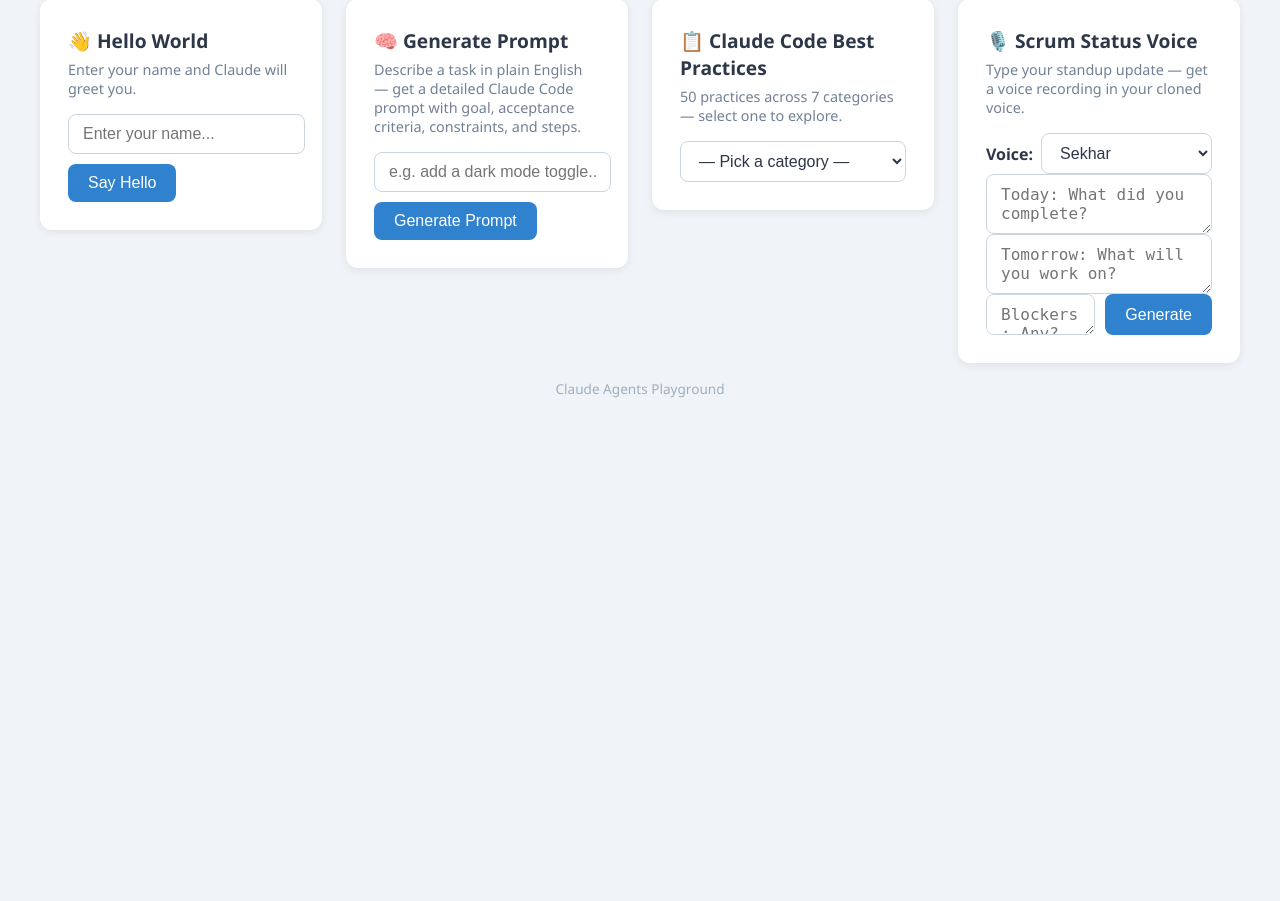
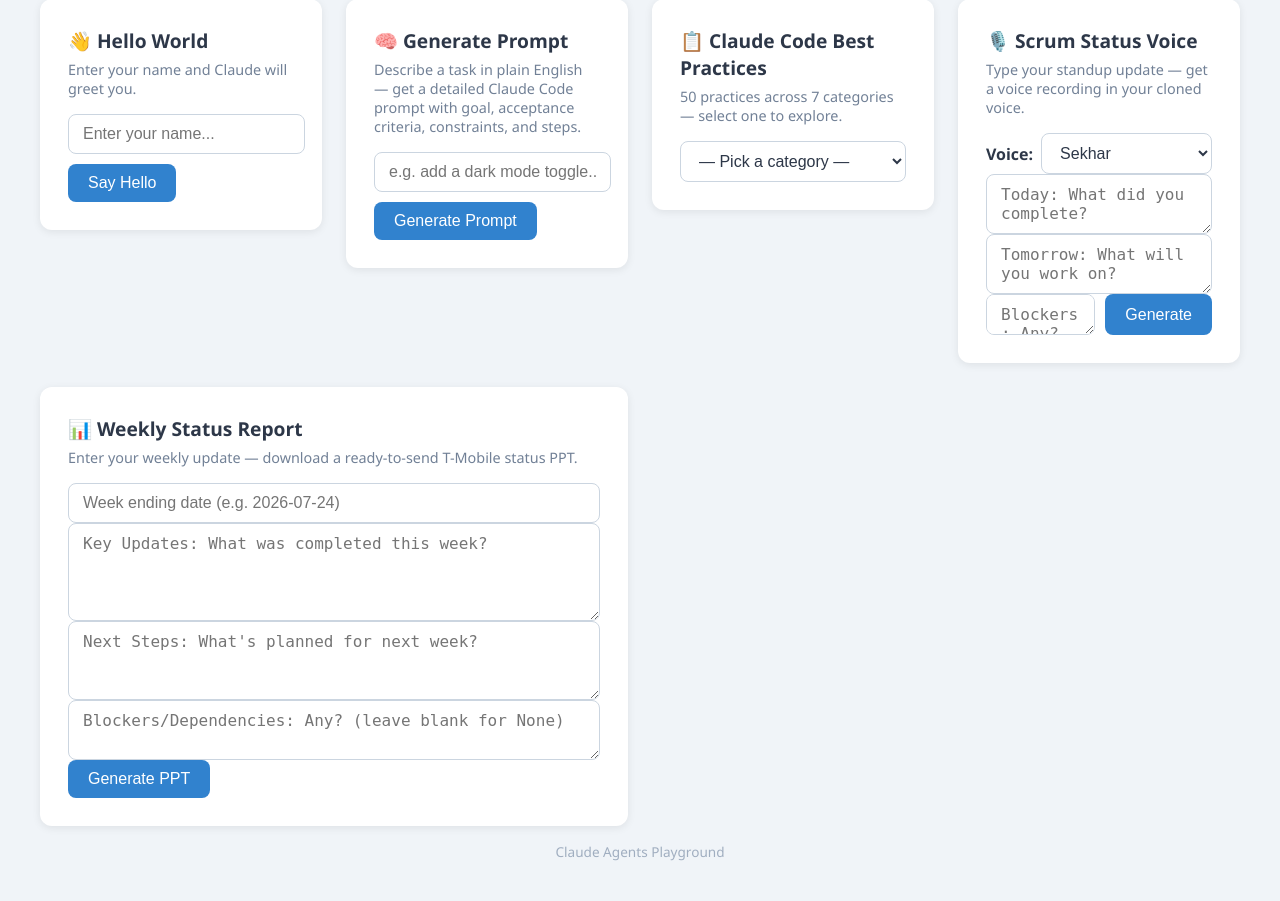
Before and after one commit to badugusekhar/hello-world-agent, a Flask app: page / in a window 1280 px wide. Shown: the part 142-1043 px from the top of the page. Before the commit the page ends 540 px from the top, so only its background shows below. Run offline with Flask 3, Linux system fonts and the light colour scheme.

Commit message:
Add Weekly Status Report PPT generator
- New /weekly-report route using python-pptx to copy the 07-17 template
- Replaces date on slide 1 and fills 3 content tables on slide 2
- Claude polishes input into structured professional bullet points
- Browser auto-downloads the generated PPTX with correct T-Mobile filename
- Card spans 2 grid columns for wider input text boxes
- Added python-pptx>=1.0.0 to requirements.txt

Co-Authored-By: Claude Sonnet 4.6 <noreply@anthropic.com>

```diff
--- a/requirements.txt
+++ b/requirements.txt
@@ -2,5 +2,6 @@ flask==3.1.0
 anthropic>=0.29.0
 python-dotenv==1.1.0
 chatterbox-tts>=0.1.7
+python-pptx>=1.0.0
 pytest>=8.0.0
 pytest-playwright>=0.5.0
--- a/web/app.py
+++ b/web/app.py
@@ -247,6 +247,129 @@ Blockers: {blockers}"""
 
 
 # ─────────────────────────────────────────────
+# ROUTE 5: Weekly Status Report PPT Generator
+# ─────────────────────────────────────────────
+
+WEEKLY_TEMPLATE = r"C:\Users\sekhar.a.badugu\OneDrive - Accenture\T-Mobile\weekly_Status_Report\2026\T-Mobile_Monitoring Dev Team_Project Status_2026-07-17.pptx"
+
+@app.route("/weekly-report", methods=["POST"])
+def weekly_report():
+    """
+    Feature: Generate a weekly T-Mobile status PowerPoint report.
+
+    Browser sends: { "date": "2026-07-24", "key_updates": "...", "next_steps": "...", "blockers": "..." }
+    Returns:       { "filename": "...", "file": "data:application/...;base64,..." }
+
+    Copies the template PPTX, replaces the date on slide 1 and fills the
+    three content rows on slide 2 using python-pptx. Claude polishes each
+    section into professional bullet-point text first.
+    """
+    import json as _json
+    import re as _re
+    import shutil
+    from pptx import Presentation
+    from pptx.util import Pt
+
+    data        = request.get_json()
+    week_date   = data.get("date", "").strip()
+    key_updates = data.get("key_updates", "").strip()
+    next_steps  = data.get("next_steps", "").strip()
+    blockers    = data.get("blockers", "").strip() or "None"
+
+    if not week_date or not key_updates:
+        return jsonify({"error": "Date and Key Updates are required."}), 400
+
+    # Step 1: Claude polishes content into structured bullets
+    polish_prompt = f"""You are writing a professional weekly status report for a software development team at T-Mobile.
+Format each section as clean bullet points. Use sub-topic labels followed by bullet detail lines.
+Keep language concise and professional. Do NOT add any extra commentary.
+
+Key Updates:
+{key_updates}
+
+Next Steps:
+{next_steps}
+
+Blockers/Dependencies:
+{blockers}
+
+Return ONLY a valid JSON object with exactly these three keys: "key_updates", "next_steps", "blockers".
+Each value is a list of strings. Sub-topic label lines end with a colon (e.g. "OneConsole:").
+Bullet detail lines start with "• " (e.g. "• Completed integration testing").
+Example format:
+{{
+  "key_updates": ["OneConsole:", "• Fixed pipeline issue", "PITSTOP:", "• Ready for deployment"],
+  "next_steps": ["• Take new story if available", "• Continue integration testing"],
+  "blockers": ["• MR reviews pending"]
+}}"""
+
+    raw = ask_agent(polish_prompt)
+
+    match = _re.search(r'\{.*\}', raw, _re.DOTALL)
+    try:
+        sections = _json.loads(match.group(0)) if match else {}
+    except Exception:
+        sections = {}
+
+    if not sections.get("key_updates"):
+        sections = {
+            "key_updates": [key_updates],
+            "next_steps": [next_steps] if next_steps else ["• No updates"],
+            "blockers": [blockers],
+        }
+
+    # Step 2: Copy template and write content with python-pptx
+    tmp = tempfile.mktemp(suffix=".pptx")
+    shutil.copy2(WEEKLY_TEMPLATE, tmp)
+    prs = Presentation(tmp)
+
+    # Slide 1: replace the date (3rd paragraph of the title text box)
+    slide1 = prs.slides[0]
+    for shape in slide1.shapes:
+        if shape.has_text_frame and len(shape.text_frame.paragraphs) >= 3:
+            para = shape.text_frame.paragraphs[2]
+            for run in para.runs:
+                run.text = week_date
+            break
+
+    # Slide 2 has 3 separate tables (Key Updates, Next Steps, Blockers)
+    # Each table has 2 rows: row[0]=header, row[1]=content
+    slide2 = prs.slides[1]
+    tables = [s.table for s in slide2.shapes if s.has_table]
+
+    def fill_cell(cell, lines):
+        tf = cell.text_frame
+        tf.clear()
+        for i, line in enumerate(lines):
+            p = tf.add_paragraph() if i > 0 else tf.paragraphs[0]
+            is_label = line.rstrip().endswith(":") and not line.startswith("•")
+            p.level = 0 if is_label else 1
+            run = p.add_run()
+            run.text = line.lstrip("• ")
+            run.font.bold = is_label
+            run.font.size = Pt(16) if is_label else Pt(14)
+
+    if len(tables) >= 1:
+        fill_cell(tables[0].rows[1].cells[0], sections.get("key_updates", [key_updates]))
+    if len(tables) >= 2:
+        fill_cell(tables[1].rows[1].cells[0], sections.get("next_steps", [next_steps or "• No updates"]))
+    if len(tables) >= 3:
+        fill_cell(tables[2].rows[1].cells[0], sections.get("blockers", [blockers]))
+
+    prs.save(tmp)
+    with open(tmp, "rb") as f:
+        pptx_bytes = f.read()
+    os.unlink(tmp)
+
+    filename = f"T-Mobile_Monitoring Dev Team_Project Status_{week_date}.pptx"
+    pptx_b64 = base64.b64encode(pptx_bytes).decode("utf-8")
+    return jsonify({
+        "filename": filename,
+        "file": f"data:application/vnd.openxmlformats-officedocument.presentationml.presentation;base64,{pptx_b64}"
+    })
+
+
+# ─────────────────────────────────────────────
 # FUTURE FEATURES — Add new routes below here
 # ─────────────────────────────────────────────
 
--- a/web/templates/index.html
+++ b/web/templates/index.html
@@ -139,6 +139,34 @@
         <div id="scrum-result" style="display:none;">
           <audio id="scrum-audio" controls style="width:100%; margin-top:12px;"></audio>
           <p id="scrum-script" style="font-size:0.82rem; color:var(--muted); margin-top:8px;"></p>
+        </div>
+      </div>
+
+      <!-- CARD: Weekly Status Report -->
+      <div class="card" style="grid-column: span 2;">
+        <h2>📊 Weekly Status Report</h2>
+        <p class="description">Enter your weekly update — download a ready-to-send T-Mobile status PPT.</p>
+        <div class="input-row">
+          <input id="wr-date" type="text" placeholder="Week ending date (e.g. 2026-07-24)" />
+        </div>
+        <div class="input-row">
+          <textarea id="wr-updates" rows="4" placeholder="Key Updates: What was completed this week?"></textarea>
+        </div>
+        <div class="input-row">
+          <textarea id="wr-next" rows="3" placeholder="Next Steps: What's planned for next week?"></textarea>
+        </div>
+        <div class="input-row">
+          <textarea id="wr-blockers" rows="2" placeholder="Blockers/Dependencies: Any? (leave blank for None)"></textarea>
+        </div>
+        <div class="input-row">
+          <button id="wr-generate-btn" onclick="generateWeeklyReport()">Generate PPT</button>
+        </div>
+        <div id="wr-loading" style="display:none; margin-top:10px;">
+          <p class="loading">⏳ Claude is building your status report...</p>
+        </div>
+        <div id="wr-result" style="display:none; margin-top:12px;">
+          <a id="wr-download" class="copy-btn" style="display:inline-block; text-decoration:none; cursor:pointer;">⬇ Download PPT</a>
+          <p id="wr-filename" style="font-size:0.82rem; color:var(--muted); margin-top:6px;"></p>
         </div>
       </div>
 
@@ -424,6 +452,41 @@
       }
     }
 
+    // ── Feature 5: Weekly Status Report ──
+    async function generateWeeklyReport() {
+      const date     = document.getElementById("wr-date").value.trim();
+      const updates  = document.getElementById("wr-updates").value.trim();
+      const next     = document.getElementById("wr-next").value.trim();
+      const blockers = document.getElementById("wr-blockers").value.trim();
+      if (!date || !updates) { alert("Date and Key Updates are required."); return; }
+
+      const btn = document.getElementById("wr-generate-btn");
+      btn.disabled = true; btn.textContent = "Generating…";
+      document.getElementById("wr-loading").style.display = "block";
+      document.getElementById("wr-result").style.display = "none";
+
+      try {
+        const res = await fetch("/weekly-report", {
+          method: "POST",
+          headers: { "Content-Type": "application/json" },
+          body: JSON.stringify({ date, key_updates: updates, next_steps: next, blockers })
+        });
+        const data = await res.json();
+        if (data.error) { alert(data.error); return; }
+        const link = document.getElementById("wr-download");
+        link.href = data.file;
+        link.download = data.filename;
+        document.getElementById("wr-filename").textContent = data.filename;
+        document.getElementById("wr-result").style.display = "block";
+        link.click();
+      } catch (err) {
+        alert("Error generating report.");
+      } finally {
+        document.getElementById("wr-loading").style.display = "none";
+        btn.disabled = false; btn.textContent = "Generate PPT";
+      }
+    }
+
     // ── Future Feature: Calculator (add when ready) ──
     // async function calculate() {
     //   const num1 = document.getElementById("num1").value;
```
